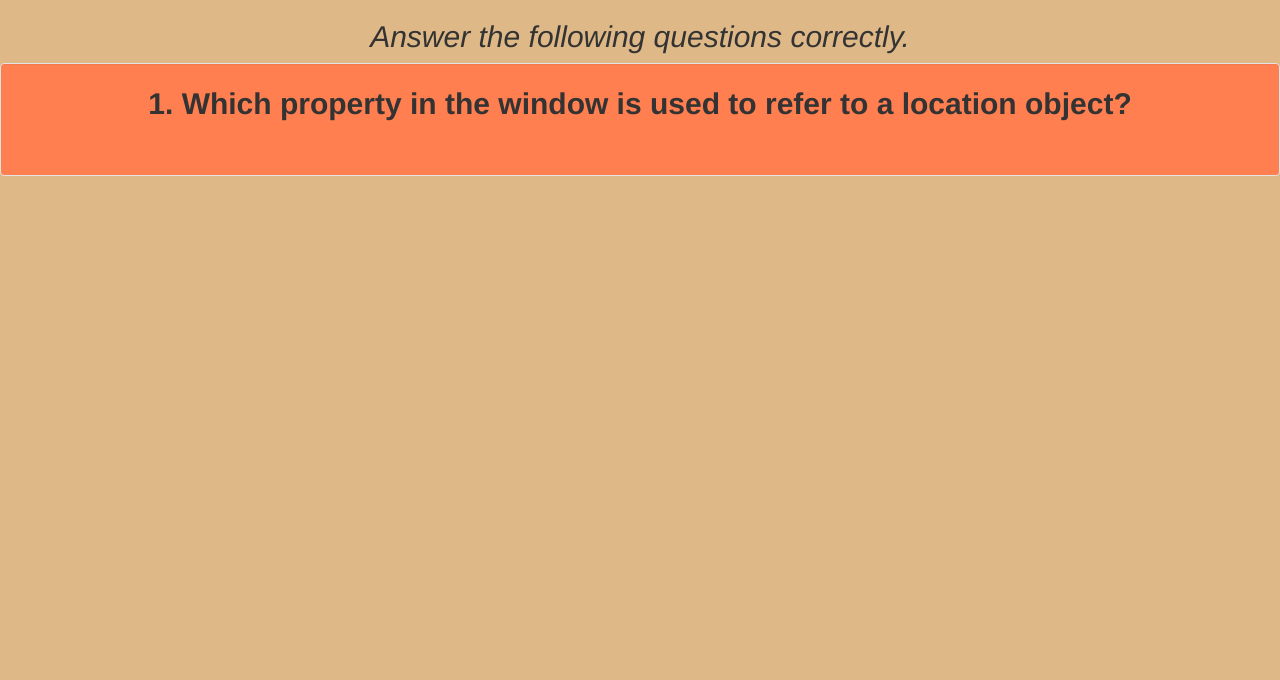
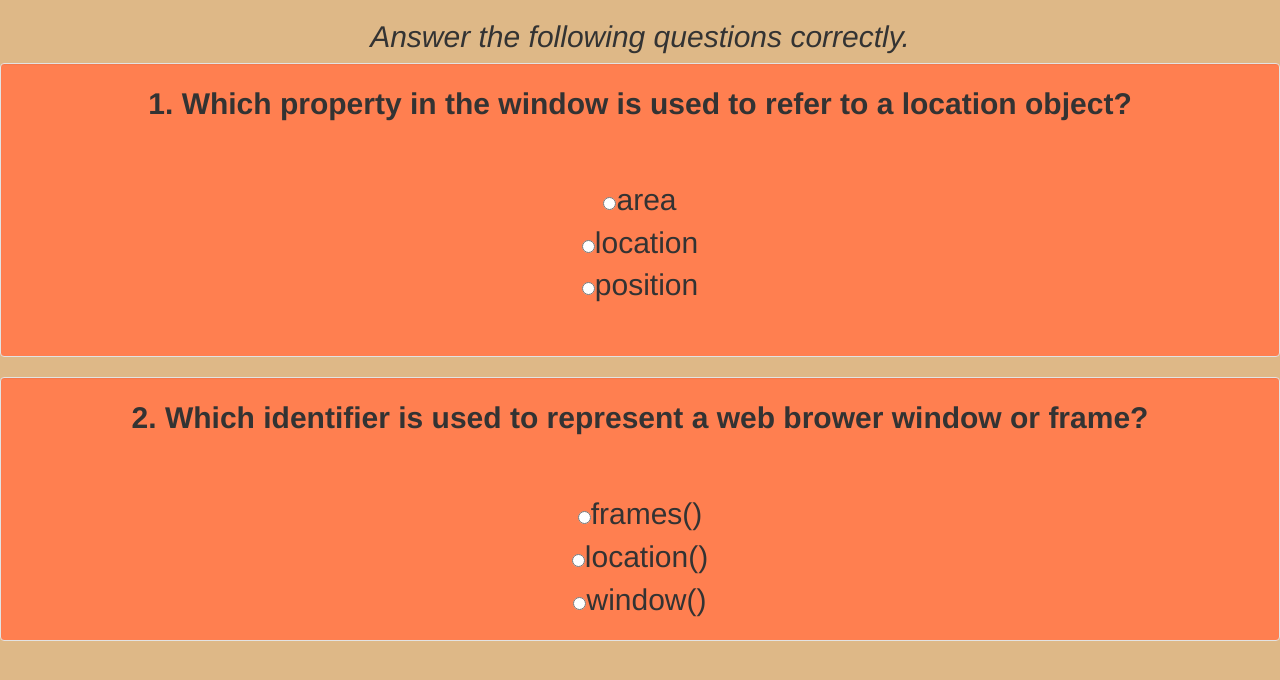
Before and after one commit to wekkey/Quiz-Board, a plain HTML site: page index.html in a window 1280 px wide. Drawn offline with nearby package versions, Linux system fonts and the light colour scheme.

Commit message:
add the input type section to show the choices in question one.

```diff
--- a/index.html
+++ b/index.html
@@ -13,3 +13,14 @@
             <div class="well">
                 <form id="Quiz" action="index.html" method="POST" name="Quiz">
                     <p><strong> 1. Which property in the window is used to refer to a location object?</strong></p>
+                    <br>
+                    <input type="radio" name="questionOne" id="mc" value="wrong">area<br>
+                    <input type="radio" name="questionOne" id="mc" value="correct">location<br>
+                    <input type="radio" name="questionOne" id="mc" value="wrong">position<br>
+            </div>
+            <div class="well">
+                <p><strong> 2. Which identifier is used to represent a web brower window or frame?</strong></p>
+                <br>
+                <input type="radio" name="questionTwo" id="mc" value="wrong">frames()<br>
+                <input type="radio" name="questionTwo" id="mc" value="wrong">location()<br>
+                <input type="radio" name="questionTwo" id="mc" value="correct">window()<br>
```
